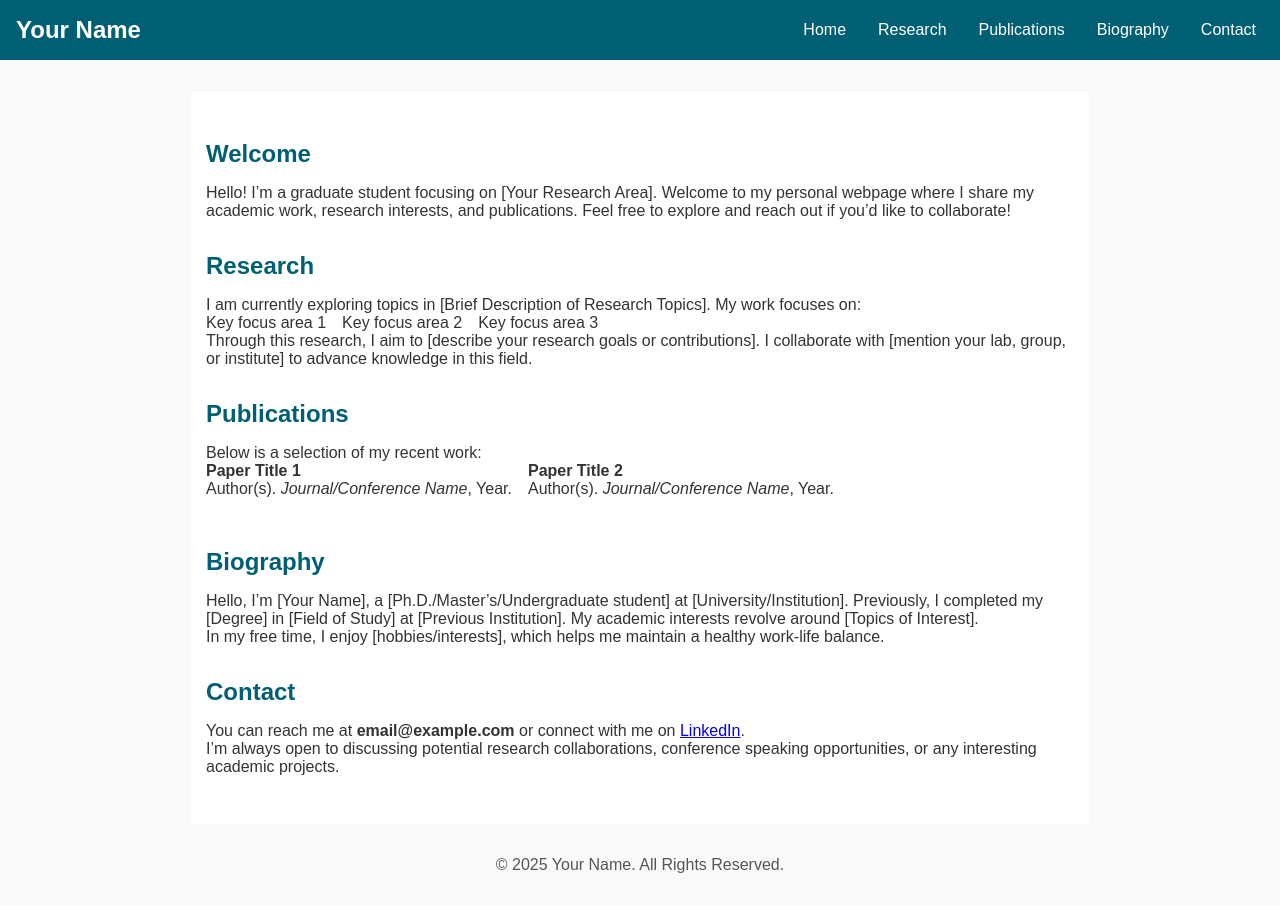
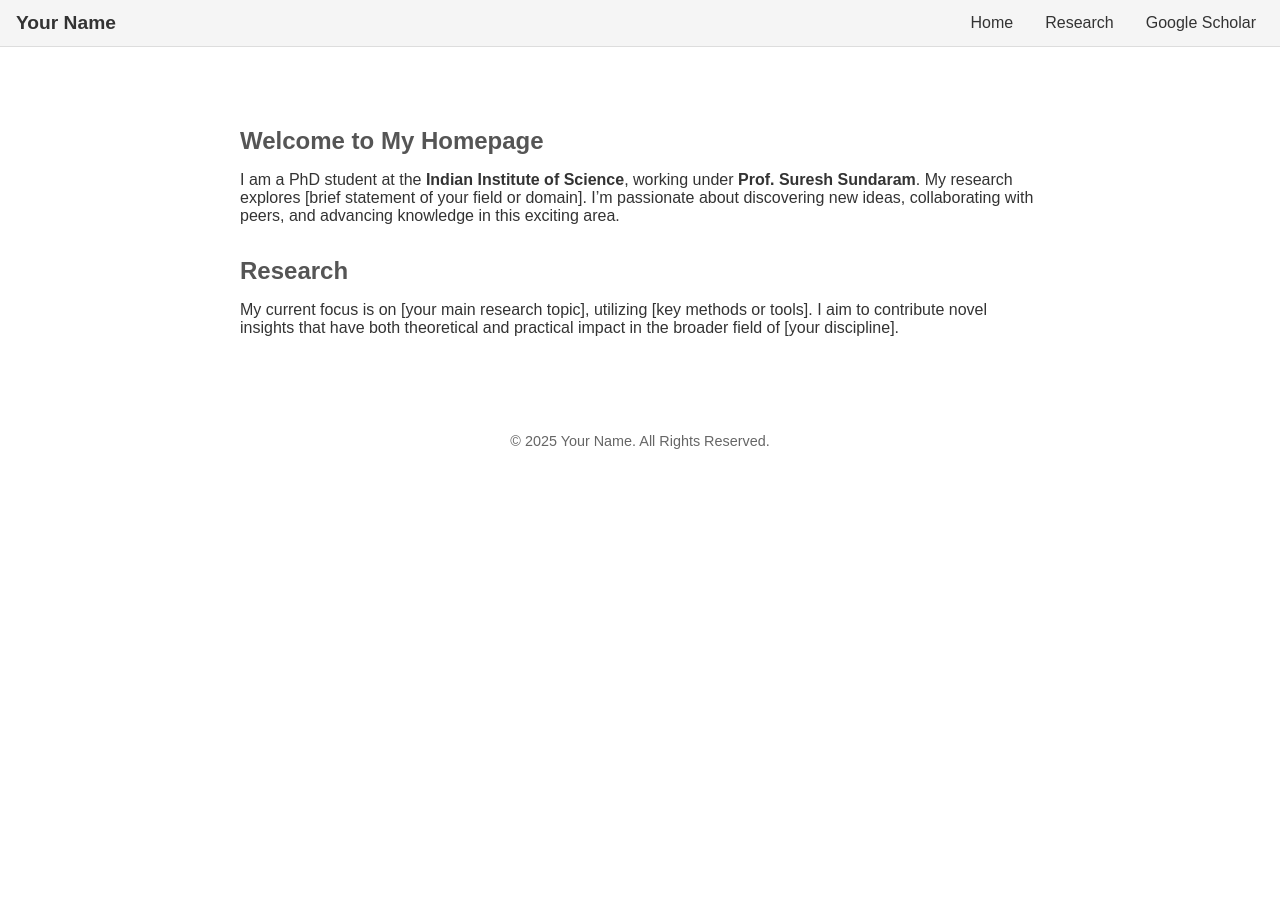
Before and after one commit to Sethup123/Personal-Webpage, a plain HTML site: page index.html in a window 1280 px wide. After the commit the page ends 800 px from the top, so only its background shows below. Drawn offline with Linux system fonts and the light colour scheme.

Commit message:
Update index.html

```diff
--- a/index.html
+++ b/index.html
@@ -5,69 +5,60 @@
   <meta name="viewport" content="width=device-width, initial-scale=1.0"/>
   <title>Research Student Webpage</title>
   <style>
-    /* Base Styles */
-    * {
+    /* Simple, Clean Styling */
+    body {
+      font-family: Arial, sans-serif;
       margin: 0;
       padding: 0;
-      box-sizing: border-box;
-    }
-    body {
-      font-family: Arial, sans-serif;
-      background: #f9f9f9;
+      background: #fff;
       color: #333;
     }
-
-    /* Navbar */
     nav {
-      background: #005f73; /* Customize to your preferred color */
-      padding: 1rem;
+      background: #f5f5f5;
+      padding: 0.75rem 1rem;
       display: flex;
       justify-content: space-between;
       align-items: center;
+      border-bottom: 1px solid #ddd;
     }
     .brand {
-      color: #fff;
-      font-size: 1.5rem;
+      font-weight: bold;
+      font-size: 1.2rem;
+      color: #333;
       text-decoration: none;
-      font-weight: bold;
     }
     ul {
       list-style: none;
       display: flex;
       gap: 1rem;
+      margin: 0;
     }
     li a {
-      color: #fff;
+      color: #333;
       text-decoration: none;
       padding: 0.5rem;
-      transition: background 0.3s;
     }
     li a:hover {
-      background: #0a9396; /* Hover color */
-      border-radius: 5px;
+      background: #eaeaea;
+      border-radius: 4px;
     }
-
-    /* Content Container */
     .content {
-      max-width: 900px;
+      max-width: 800px;
       margin: 2rem auto;
       padding: 1rem;
-      background: #fff;
-      border-radius: 5px;
     }
     section {
       margin: 2rem 0;
     }
     section h2 {
       margin-bottom: 1rem;
-      color: #005f73; /* Section heading color */
+      color: #555;
     }
-
-    /* Footer */
     footer {
       text-align: center;
-      margin: 2rem 0;
-      color: #555;
+      padding: 1rem;
+      font-size: 0.9rem;
+      color: #666;
     }
   </style>
 </head>
@@ -78,9 +69,16 @@
     <ul>
       <li><a href="#home">Home</a></li>
       <li><a href="#research">Research</a></li>
-      <li><a href="#publications">Publications</a></li>
-      <li><a href="#biography">Biography</a></li>
-      <li><a href="#contact">Contact</a></li>
+      <!-- Google Scholar Link -->
+      <li>
+        <a
+          href="https://scholar.google.com/citations?user=KsAfN_4AAAAJ&hl=en&authuser=1"
+          target="_blank"
+          rel="noopener noreferrer"
+        >
+          Google Scholar
+        </a>
+      </li>
     </ul>
   </nav>
 
@@ -88,82 +86,23 @@
   <div class="content">
     <!-- Home Section -->
     <section id="home">
-      <h2>Welcome</h2>
-      <p>Hello! I’m a graduate student focusing on [Your Research Area].
-         Welcome to my personal webpage where I share my academic work,
-         research interests, and publications. Feel free to explore and
-         reach out if you’d like to collaborate!</p>
+      <h2>Welcome to My Homepage</h2>
+      <p>
+        I am a PhD student at the <strong>Indian Institute of Science</strong>,
+        working under <strong>Prof. Suresh Sundaram</strong>.
+        My research explores [brief statement of your field or domain].
+        I’m passionate about discovering new ideas, collaborating with peers,
+        and advancing knowledge in this exciting area.
+      </p>
     </section>
 
     <!-- Research Section -->
     <section id="research">
       <h2>Research</h2>
       <p>
-        I am currently exploring topics in [Brief Description of Research Topics].
-        My work focuses on:
-      </p>
-      <ul>
-        <li>Key focus area 1</li>
-        <li>Key focus area 2</li>
-        <li>Key focus area 3</li>
-      </ul>
-      <p>
-        Through this research, I aim to [describe your research goals or
-        contributions]. I collaborate with [mention your lab, group, or
-        institute] to advance knowledge in this field.
-      </p>
-    </section>
-
-    <!-- Publications Section -->
-    <section id="publications">
-      <h2>Publications</h2>
-      <p>Below is a selection of my recent work:</p>
-      <ul>
-        <li>
-          <strong>Paper Title 1</strong><br />
-          Author(s). <em>Journal/Conference Name</em>, Year.
-          <br />
-          <a href="https://example.com" target="_blank" rel="noopener noreferrer">
-            [Link to PDF or journal]
-          </a>
-        </li>
-        <li>
-          <strong>Paper Title 2</strong><br />
-          Author(s). <em>Journal/Conference Name</em>, Year.
-          <br />
-          <a href="https://example.com" target="_blank" rel="noopener noreferrer">
-            [Link to PDF or journal]
-          </a>
-        </li>
-        <!-- Add more publications as needed -->
-      </ul>
-    </section>
-
-    <!-- Biography Section -->
-    <section id="biography">
-      <h2>Biography</h2>
-      <p>
-        Hello, I’m [Your Name], a [Ph.D./Master’s/Undergraduate student] at
-        [University/Institution]. Previously, I completed my [Degree] in
-        [Field of Study] at [Previous Institution]. My academic interests
-        revolve around [Topics of Interest].
-      </p>
-      <p>
-        In my free time, I enjoy [hobbies/interests], which helps me
-        maintain a healthy work-life balance.
-      </p>
-    </section>
-
-    <!-- Contact Section -->
-    <section id="contact">
-      <h2>Contact</h2>
-      <p>You can reach me at <strong>email@example.com</strong>
-         or connect with me on
-         <a href="https://www.linkedin.com" target="_blank" rel="noopener noreferrer">LinkedIn</a>.
-      </p>
-      <p>
-        I’m always open to discussing potential research collaborations,
-        conference speaking opportunities, or any interesting academic projects.
+        My current focus is on [your main research topic], utilizing [key methods or tools].
+        I aim to contribute novel insights that have both theoretical and practical impact
+        in the broader field of [your discipline].
       </p>
     </section>
   </div>
```
